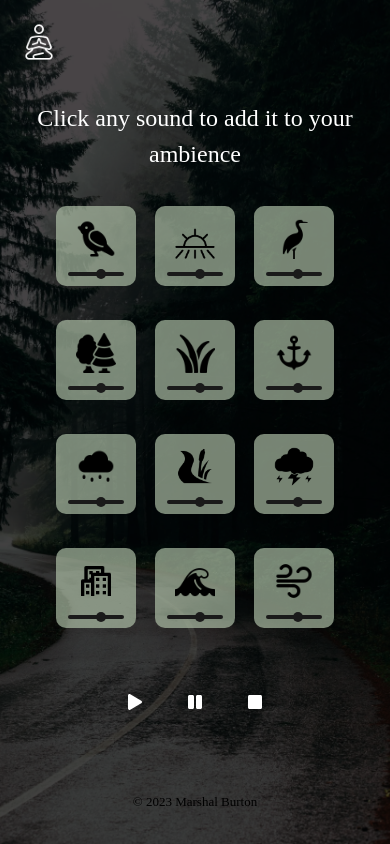
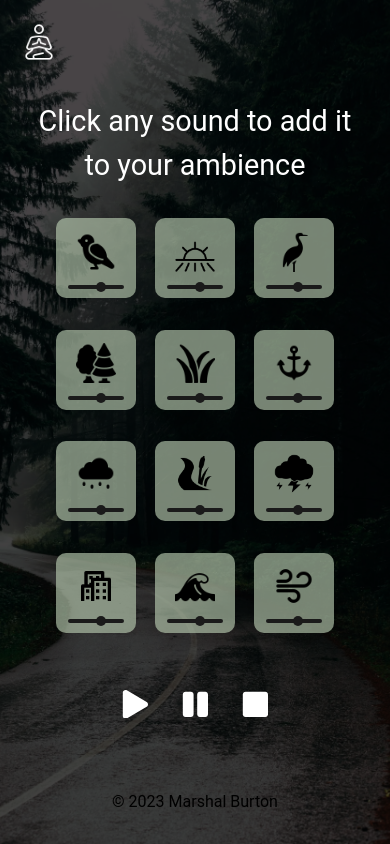
Before and after one commit to burtonmars/Ambient-Focus, a Next.js app: page /player/player in a window 390 px wide. Built offline with nearby package versions, Linux system fonts and the light colour scheme; no server answers.

Commit message:
update styles: new font, larger control button icons, improve responsivenss are extra large screens

```diff
--- a/src/pages/player/player.tsx
+++ b/src/pages/player/player.tsx
@@ -32,17 +32,21 @@ function Player() {
 
   return (
     <div className={styles.player__background}>
-      <div className={styles.player__container}>
+      <div className={styles.player__main}>
         <div className={styles.player__navbar}>
           <Navbar />
         </div>
-        <div className={styles.player__titleContainer}>
-          <h1>Click any sound to add it to your ambience</h1>
+        <div className={styles.player__container}>
+          <div className={styles.player__titleContainer}>
+            <h1>Click any sound to add it to your ambience</h1>
+          </div>
+          <div className={styles.player__soundsContainer}>
+            <Sounds />
+          </div>
         </div>
-        <div className={styles.player__soundsContainer}>
-          <Sounds />
+        <div className={styles.player__footerContainer}>
+          <Footer />
         </div>
-        <Footer />
       </div>
     </div>
   )
--- a/src/pages/player/sounds.tsx
+++ b/src/pages/player/sounds.tsx
@@ -34,9 +34,9 @@ function Sounds() {
           ))}
         </div>
         <div className={style.sounds__controlButtons}>
-            <button onClick={handlePlay}><FaPlay /></button>
-            <button onClick={handlePause}><FaPause /></button>
-            <button onClick={handleStop}><FaStop /></button>
+            <button onClick={handlePlay}><FaPlay className={style.sounds__controlButton}/></button>
+            <button onClick={handlePause}><FaPause className={style.sounds__controlButton}/></button>
+            <button onClick={handleStop}><FaStop className={style.sounds__controlButton}/></button>
         </div>
       </div>
     </>
--- a/src/styles/Footer.module.scss
+++ b/src/styles/Footer.module.scss
@@ -5,6 +5,12 @@
     width: 100%;
     min-height: 10vh;
     background-color: var(--color-footer);
-    font-size: small;
+    font-size: 1rem;
     position: relative;
 }
+
+@media screen and (min-height: 1000px) {
+    .footer__container {
+       color: rgb(53, 53, 53);
+    }
+}
--- a/src/styles/Player.module.scss
+++ b/src/styles/Player.module.scss
@@ -1,10 +1,9 @@
-.player__container {
+.player__main {
+    display: flex;
+    flex-direction: column;
     width: 100vw;
     height: 100vh;
-    display: flex;
-    justify-content: center;
-    flex-direction: column;
-    align-items: center;
+    min-height: 100vh;
     background-color: rgba(0, 0, 0, .7);
 
     .player__navbar {
@@ -12,18 +11,24 @@
         top: 0;
     }
 
+    .player__container {
+        display: flex;
+        height: 80vh;
+        flex-direction: column;
+        align-items: center;
+        justify-content: center;
+
         .player__titleContainer {
             display: flex;
             justify-content: center;
             align-items: center;
             width: 100%;
-        flex: 1;
 
             h1 {
                 margin-top: 1rem;
                 padding: 0 2rem 0 2rem;
                 color: #fff;
-            font-size: 1.5rem;
+                font-size: 1.8rem;
                 text-align: center;
             }
         }
@@ -33,9 +38,14 @@
             justify-content: center;
             align-items: center;
             width: 360px;
-        max-height: 1000px;
-        min-height: 600px;
+            max-height: 600px;
             flex: 8;
+        }
+    }
+
+
+    .player__footerContainer {
+        flex-shrink: 0;
     }
 }
 
@@ -49,11 +59,7 @@
 }
 
 @media screen and (min-height: 450px) {
-    .player__container {
-        .player__soundsContainer {
-            min-height: 500px;
-        }
-
+    .player__main {
         .player__navbar {
             position: relative;
         }
--- a/src/styles/Sounds.module.scss
+++ b/src/styles/Sounds.module.scss
@@ -26,6 +26,11 @@
         width: 50%;
         height: 100%;
         color: #fff;
+
+        .sounds__controlButton {
+            height: 1.8rem;
+            width: 1.8rem;
+        }
     }
 }
 
--- a/src/styles/globals.css
+++ b/src/styles/globals.css
@@ -2,10 +2,12 @@
 @tailwind components;
 @tailwind utilities;
 
-@import url('https://fonts.googleapis.com/css2?family=Castoro&display=swap');
+@import url('https://fonts.googleapis.com/css2?family=Ysabeau&display=swap');
+@import url('https://fonts.googleapis.com/css2?family=Roboto&family=Roboto+Mono:wght@200&display=swap');
 
 :root {
-  --font-family: "Castoro", serif;
+  --font-family: 'Roboto', sans-serif;
+  /* --font-family: 'Ysabeau', sans-serif; */
 
   --cta-highlight-color: #00FFE0;
   --soundcard-color: #B7CAB0;
```
Also changed, not shown: src/pages/landing/learn-more.tsx (+1 -1 lines), src/styles/Hero.module.scss (+30 -1 lines), src/styles/LearnMore.module.scss (+21 -2 lines). Lines whose indentation alone changed are shown as unchanged.
